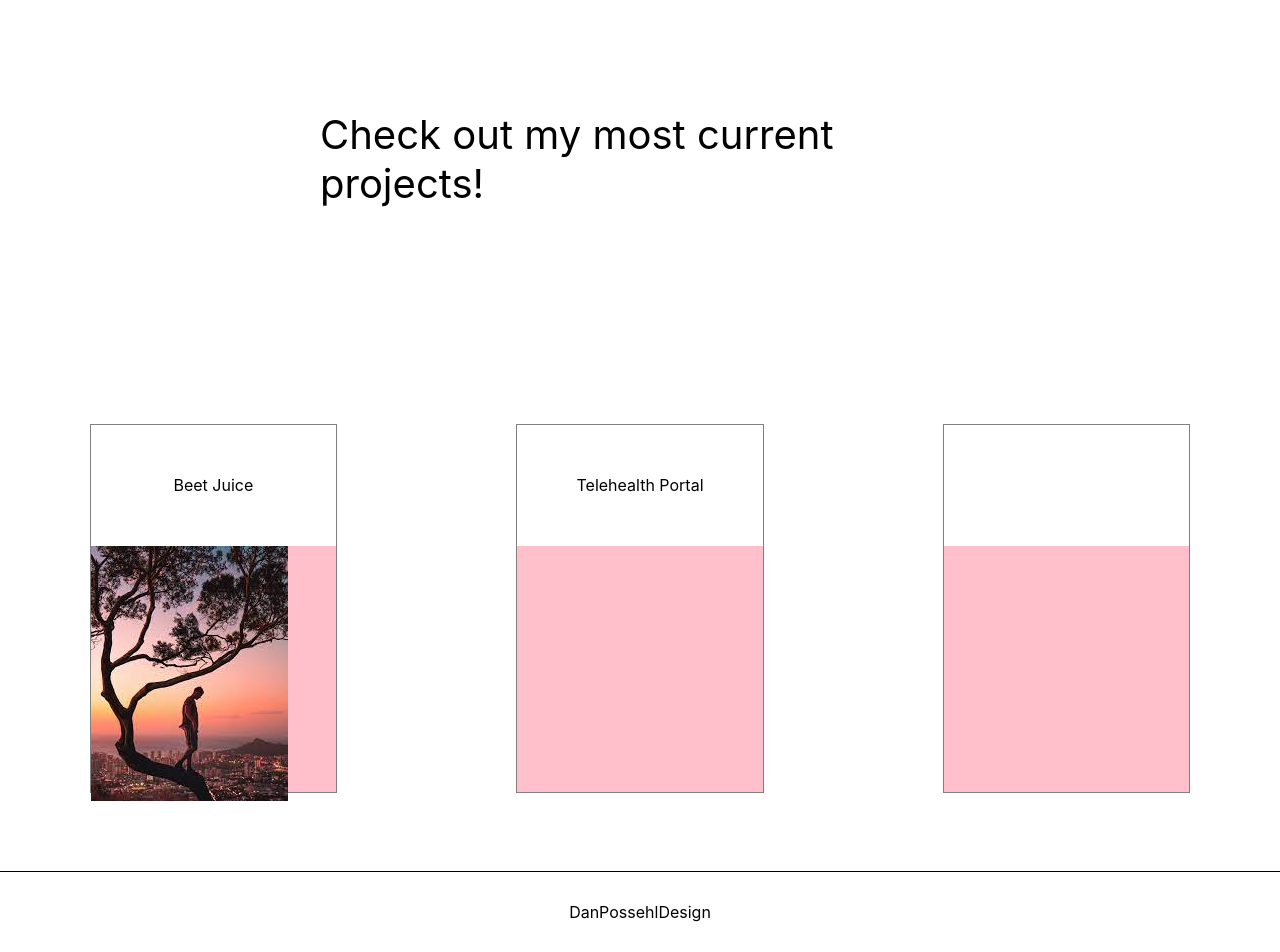
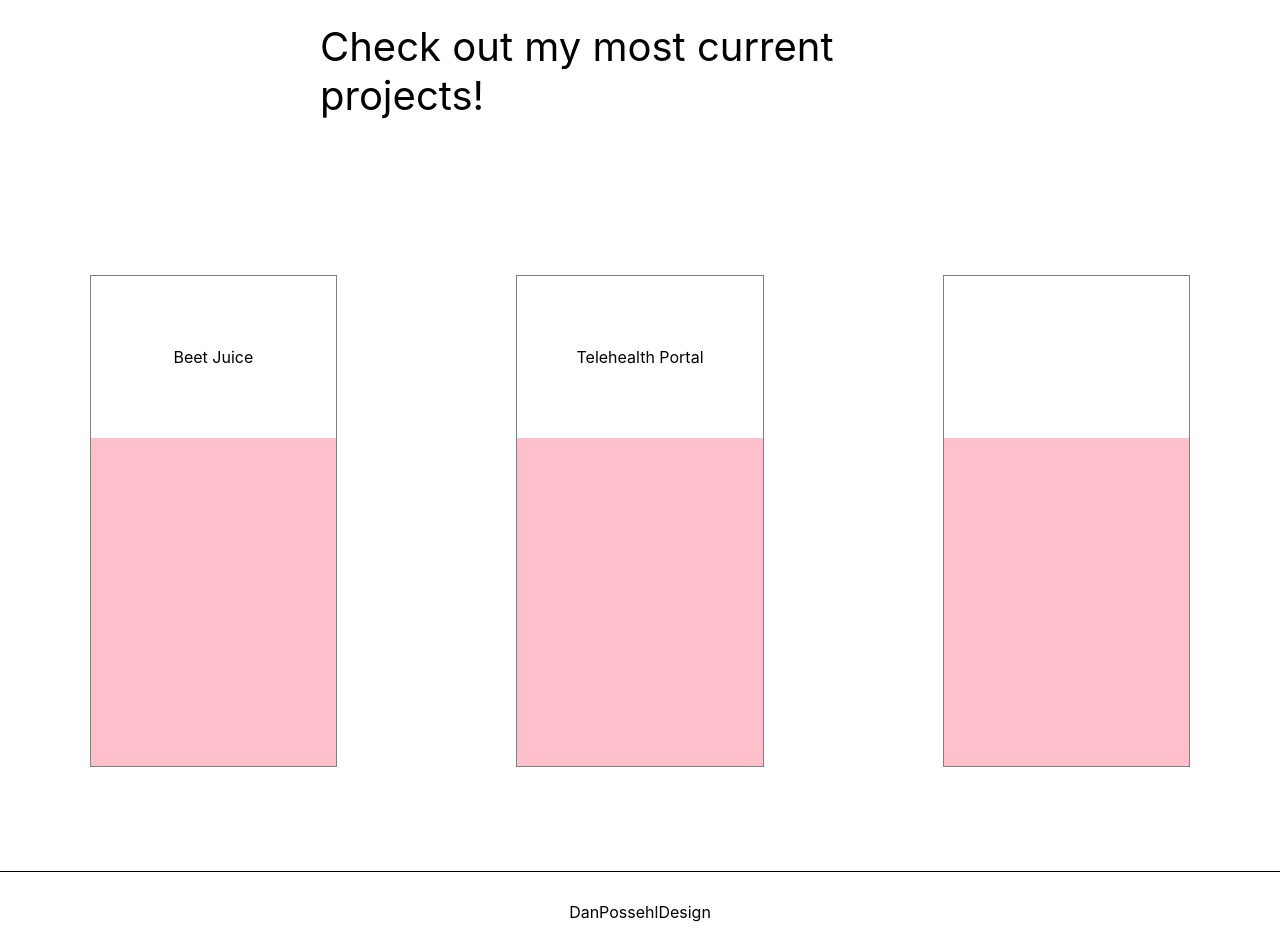
Before and after one commit to Danfirech/portfolio2022, a React (Create React App) app: page / in a window 1280 px wide. Shown: the part 810-1762 px from the top of the page. Built offline with nearby package versions, Linux system fonts and the light colour scheme.

Commit message:
a few medias

```diff
--- a/src/components/mainSection.js
+++ b/src/components/mainSection.js
@@ -62,7 +62,8 @@ const TextBox = styled.div`
 
   .wording1 {
     font-size: 50px;
-        z-index: 99;
+        z-index: 100;
+
 
   }
 
@@ -113,14 +114,12 @@ const Middle = styled.div`
   flex-direction: column;
   align-items: center;
   @media (max-width: 1068px) {
-    display: flex;
-    flex-direction: column;
     height: 1300px;
   }
 `;
 
 const MiddleTop = styled.div`
-  height: 50%;
+  height: 200px;
   width: 50%;
   background-color: white;
   display: flex;
@@ -129,11 +128,14 @@ const MiddleTop = styled.div`
 
   .words {
     font-size: 40px;
+    @media (max-width: 1068px) {
+      margin-bottom: 50px;
+    }
   }
 `;
 
 const MiddleBottom = styled.div`
-  height: 70%;
+  height: 700px;
   width: 100%;
   background-color: white;
   display: flex;
@@ -143,7 +145,8 @@ const MiddleBottom = styled.div`
   @media (max-width: 1068px) {
     display: flex;
     flex-direction: column;
-    height: 700px;
+    margin-bottom: 20px;
+    height: 1900px;
   }
 `;
 
@@ -154,6 +157,11 @@ const Boxes = styled.div`
   margin-left: 7%;
   margin-right: 7%;
   border: 1px solid grey;
+
+  @media (max-width: 1068px) {
+    margin-bottom: 20px;
+    width: 40%;
+  }
 `;
 
 const BoxTitle = styled.div`
@@ -171,8 +179,6 @@ const BoxBottom = styled.div`
   background-color: pink;
 
   .pic {
-        width: '100%',
-        height: '100%',
   }
 `;
 
@@ -221,9 +227,7 @@ const MainSection = () => {
         <MiddleBottom>
           <Boxes>
             <BoxTitle>Beet Juice</BoxTitle>
-            <BoxBottom className="pic">
-              <img src={StockPhotoTest} />
-            </BoxBottom>
+            <BoxBottom></BoxBottom>
           </Boxes>
           <Boxes>
             <BoxTitle>Telehealth Portal</BoxTitle>
```
